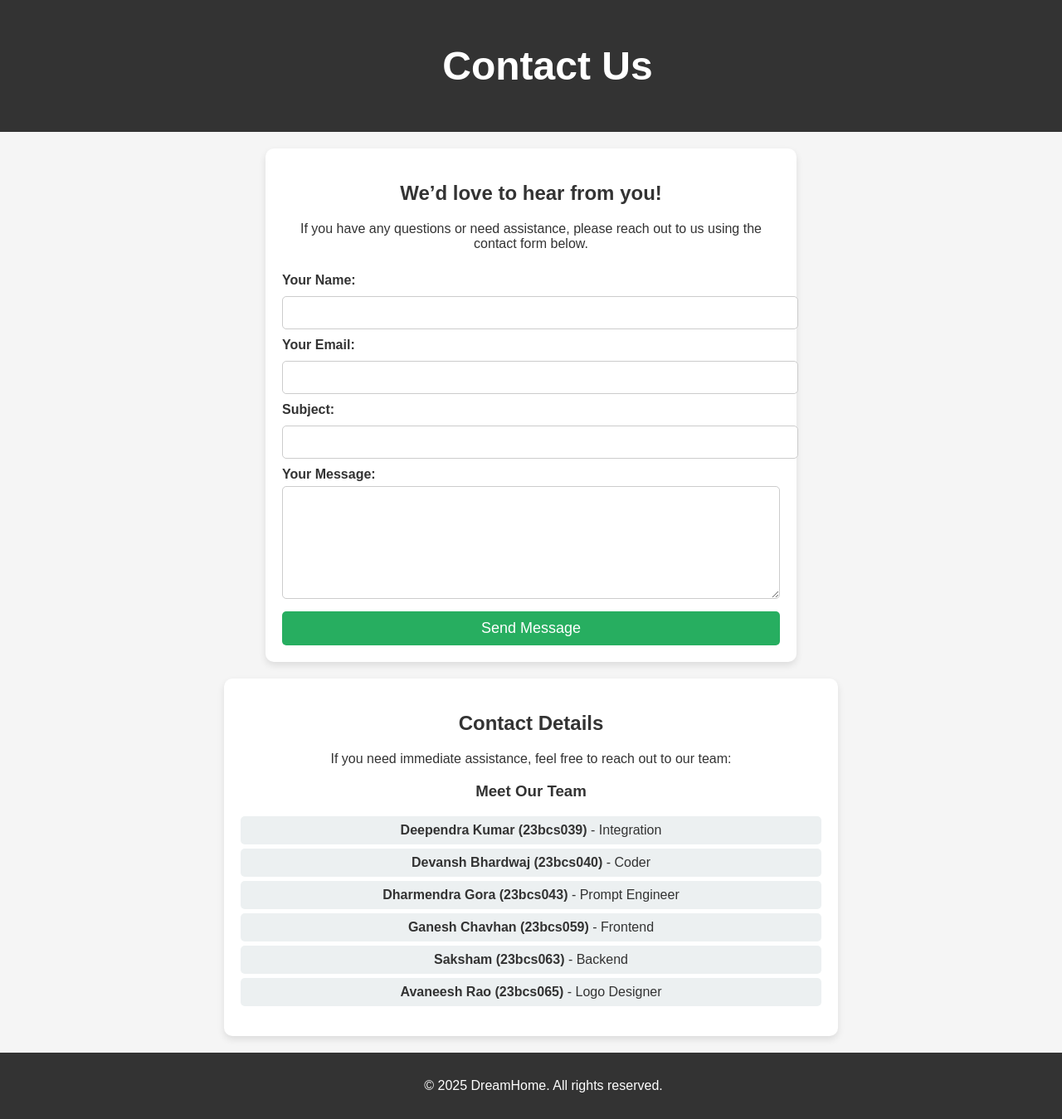
After one commit to Deependra-Ks01/DreamHomeDBMS, a Flask app: page /contact in a window 1280 px wide. The commit adds this page. Shown: the whole page at 83% size. Run offline with Flask 3, Linux system fonts and the light colour scheme.

Commit message:
added code for about, services and contact

```diff
--- a/app.py
+++ b/app.py
@@ -30,6 +30,18 @@ def client_dash():
 def admin_dash():
     return render_template('admin_dash.html')
 
+@app.route('/services')
+def services():
+    return render_template('services.html')
+
+@app.route('/about')
+def about():
+    return render_template('about.html')
+
+@app.route('/contact')
+def contact():
+    return render_template('contact.html')
+
 @app.route('/admin_login')
 def admin_login():
     return render_template('admin_login.html')
--- /dev/null
+++ b/templates/contact.html
@@ -0,0 +1,130 @@
+<!DOCTYPE html>
+<html lang="en">
+<head>
+    <meta charset="UTF-8">
+    <meta name="viewport" content="width=device-width, initial-scale=1.0">
+    <title>Contact Us - DreamHome</title>
+    <link rel="stylesheet" href="static/style.css">
+    <style>
+        body {
+            font-family: Arial, sans-serif;
+            margin: 0;
+            padding: 0;
+            background-color: #f5f5f5;
+            color: #333;
+        }
+        header {
+            background-color: #333;
+            color: white;
+            text-align: center;
+            padding: 20px;
+            font-size: 24px;
+        }
+        .contact-container {
+            max-width: 600px;
+            background: white;
+            padding: 20px;
+            margin: 20px auto;
+            border-radius: 10px;
+            box-shadow: 0px 4px 8px rgba(0,0,0,0.1);
+        }
+        form {
+            display: flex;
+            flex-direction: column;
+        }
+        label {
+            font-weight: bold;
+            margin: 10px 0 5px;
+        }
+        input, textarea {
+            padding: 10px;
+            border: 1px solid #ccc;
+            border-radius: 5px;
+            font-size: 16px;
+        }
+        button {
+            background-color: #27ae60;
+            color: white;
+            border: none;
+            padding: 10px;
+            border-radius: 5px;
+            cursor: pointer;
+            font-size: 18px;
+            margin-top: 15px;
+        }
+        button:hover {
+            background-color: #219150;
+        }
+        .company-contact-info {
+            max-width: 700px;
+            background: white;
+            padding: 20px;
+            margin: 20px auto;
+            border-radius: 10px;
+            box-shadow: 0px 4px 8px rgba(0,0,0,0.1);
+        }
+        ul {
+            list-style: none;
+            padding: 0;
+        }
+        li {
+            padding: 8px;
+            background: #ecf0f1;
+            border-radius: 5px;
+            margin-bottom: 5px;
+        }
+        footer {
+            text-align: center;
+            padding: 15px;
+            background-color: #333;
+            color: white;
+            margin-top: 20px;
+        }
+    </style>
+</head>
+<body>
+    <header>
+        <h1>Contact Us</h1>
+    </header>
+
+    <section class="contact-container">
+        <h2>We’d love to hear from you!</h2>
+        <p>If you have any questions or need assistance, please reach out to us using the contact form below.</p>
+
+        <form action="/submit_contact" method="POST">
+            <label for="name">Your Name:</label>
+            <input type="text" id="name" name="name" required>
+
+            <label for="email">Your Email:</label>
+            <input type="email" id="email" name="email" required>
+
+            <label for="subject">Subject:</label>
+            <input type="text" id="subject" name="subject" required>
+
+            <label for="message">Your Message:</label>
+            <textarea id="message" name="message" rows="6" required></textarea>
+
+            <button type="submit">Send Message</button>
+        </form>
+    </section>
+
+    <section class="company-contact-info">
+        <h2>Contact Details</h2>
+        <p>If you need immediate assistance, feel free to reach out to our team:</p>
+
+        <h3>Meet Our Team</h3>
+        <ul>
+            <li><strong>Deependra Kumar (23bcs039)</strong> - Integration</li>
+            <li><strong>Devansh Bhardwaj (23bcs040)</strong> - Coder</li>
+            <li><strong>Dharmendra Gora (23bcs043)</strong> - Prompt Engineer</li>
+            <li><strong>Ganesh Chavhan (23bcs059)</strong> - Frontend</li>
+            <li><strong>Saksham (23bcs063)</strong> - Backend</li>
+            <li><strong>Avaneesh Rao (23bcs065)</strong> - Logo Designer</li>
+        </ul>
+    </section>
+
+    <footer>
+        <p>&copy; 2025 DreamHome. All rights reserved.</p>
+    </footer>
+</body>
+</html>
--- a/templates/index.html
+++ b/templates/index.html
@@ -13,9 +13,9 @@
     <nav>
         <ul>
             <li><a href="#">Home</a></li>
-            <li><a href="#">About</a></li>
-            <li><a href="#">Services</a></li>
-            <li><a href="#">Contact</a></li>
+            <li><a href="{{ url_for('about') }}">About</a></li>
+            <li><a href="{{ url_for('services') }}">Services</a></li>
+            <li><a href="{{ url_for('contact') }}">Contact</a></li>
             <li><a href="{{ url_for('login') }}">Login</a></li>
         </ul>
     </nav>
```
Also changed, not shown: templates/about.html (added, +77 -0 lines), templates/services.html (added, +102 -0 lines).
